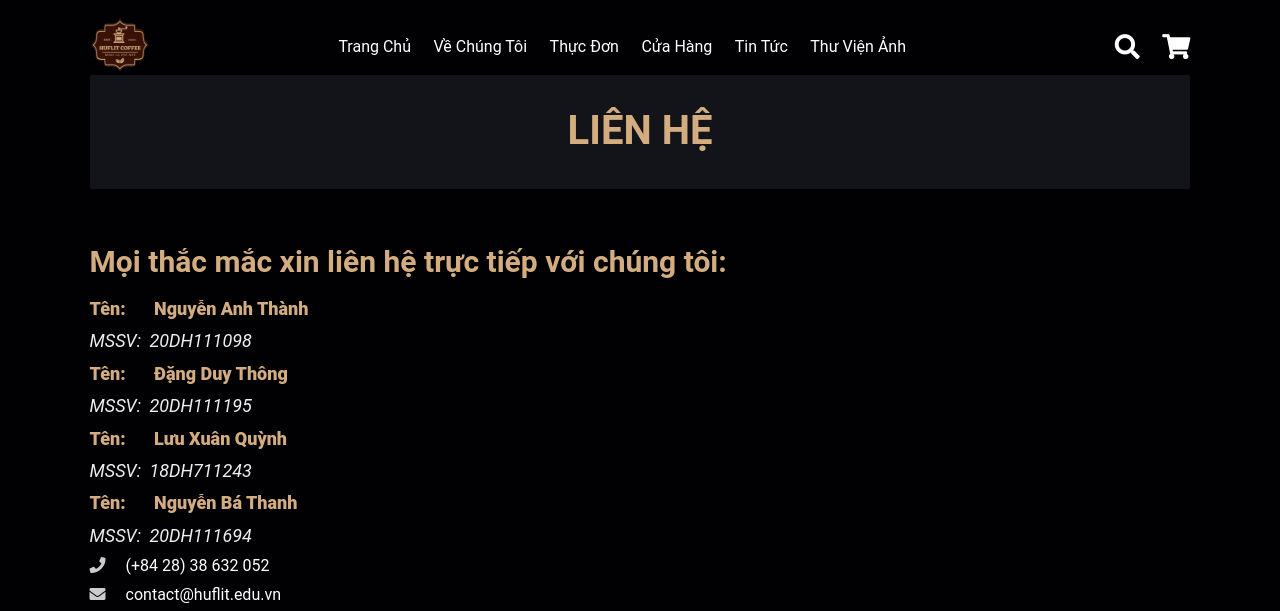
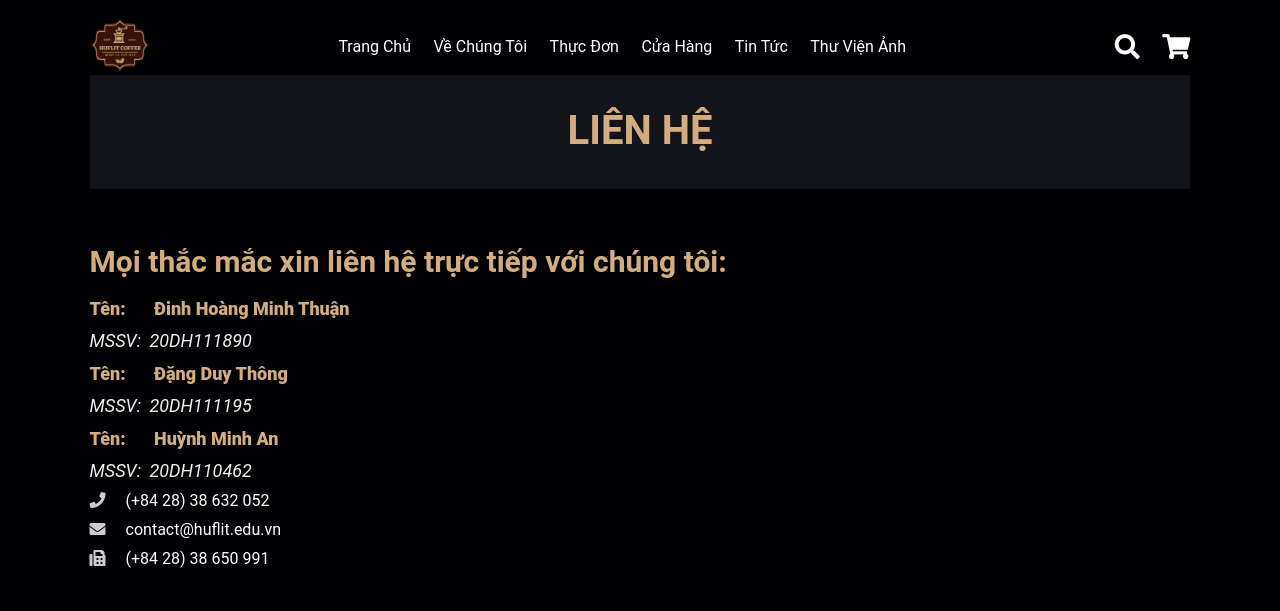
Before and after one commit to DuyThong25/Coffee-Web, a plain HTML site: page contact.html in a window 1280 px wide. Shown: the top 611 px of the page. Drawn offline with nearby package versions, Linux system fonts and the light colour scheme.

Commit message:
Update contact.html

```diff
--- a/contact.html
+++ b/contact.html
@@ -94,18 +94,18 @@
     <div class="row">
         <div class="content">
             <h3>Mọi thắc mắc xin liên hệ trực tiếp với chúng tôi:</h3>
-            <p style="font-size: 1.8rem; font-weight: 800;color: var(--main-color);"><span style="margin-right:24px;">Tên:</span> Nguyễn Anh Thành</p>
-            <p style="font-size: 1.8rem; font-style: italic;color: #eee;"><span style="margin-right:4px;">MSSV:</span> 20DH111098</p>
+            <p style="font-size: 1.8rem; font-weight: 800;color: var(--main-color);"><span style="margin-right:24px;">Tên:</span> Đinh Hoàng Minh Thuận</p>
+            <p style="font-size: 1.8rem; font-style: italic;color: #eee;"><span style="margin-right:4px;">MSSV:</span> 20DH111890</p>
             <p style="font-size: 1.8rem; font-weight: 800;color: var(--main-color);"><span style="margin-right:24px;">Tên:</span> Đặng Duy Thông</p>
             <p style="font-size: 1.8rem; font-style: italic;color: #eee;"><span style="margin-right:4px;">MSSV:</span> 20DH111195</p>
-            <p style="font-size: 1.8rem; font-weight: 800;color: var(--main-color);"><span style="margin-right:24px;">Tên:</span> Lưu Xuân Quỳnh</p>
-            <p style="font-size: 1.8rem; font-style: italic;color: #eee;"><span style="margin-right:4px;">MSSV:</span> 18DH711243</p>
-            <p style="font-size: 1.8rem; font-weight: 800;color: var(--main-color);"><span style="margin-right:24px;">Tên:</span> Nguyễn Bá Thanh</p>
-            <p style="font-size: 1.8rem; font-style: italic;color: #eee;"><span style="margin-right:4px;">MSSV:</span> 20DH111694</p>
+            <p style="font-size: 1.8rem; font-weight: 800;color: var(--main-color);"><span style="margin-right:24px;">Tên:</span> Huỳnh Minh An</p>
+            <p style="font-size: 1.8rem; font-style: italic;color: #eee;"><span style="margin-right:4px;">MSSV:</span> 20DH110462</p>
 
+            <div style="marin-top: 50px;">
             <p><i class="fas fa-phone"></i><a href="tel:02838632652"> (+84 28) 38 632 052 </a></p>
             <p><i class="fas fa-envelope"></i> <a href="https://mail.google.com/">contact@huflit.edu.vn</a></p>
             <p><i class="fas fa-fax"></i> <a href="./contact.html">(+84 28) 38 650 991</a></p>
+            </div>
         </div>
     </div>
 
```
